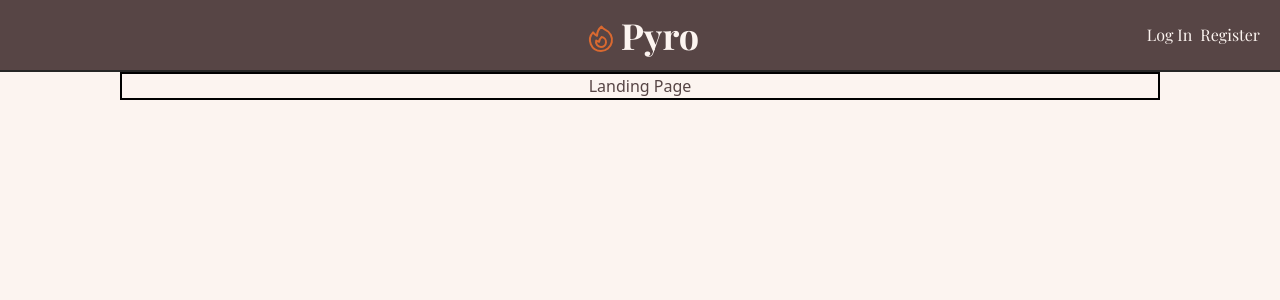
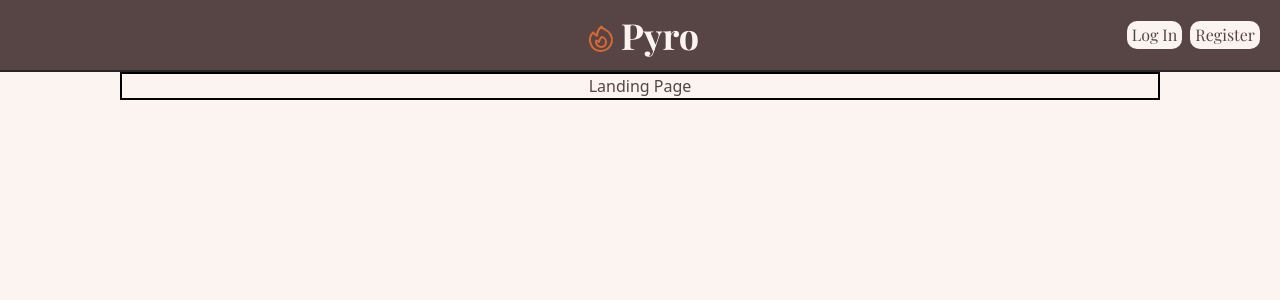
Before and after one commit to NovaByte-CS4800-Group-2/pyro, a Next.js app in the folder client/: page / in a window 1280 px wide. Shown: the top 300 px of the page. Built offline with nearby package versions, Linux system fonts and the light colour scheme; a web font is replaced by a local one.

Commit message:
Header Button Styling

```diff
--- a/client/app/globals.css
+++ b/client/app/globals.css
@@ -20,3 +20,27 @@ body {
   background-color: var(--seashell);
   color: var(--liver);
 }
+/* Button Styling */
+.button {
+  background: var(--seashell);
+  border-radius: 10px;
+  padding: 2px;
+  padding-left: 5px;
+  padding-right: 5px;
+}
+/* Button Hover Animation */
+.button:hover {
+  animation: forwards;
+  animation: button_expand 100ms linear 0s 1 normal both;
+}
+@keyframes button_expand {
+  0% {}
+  100%
+  {
+    background-color: antiquewhite;
+    padding: 4px;
+    padding-left: 7px;
+    padding-right: 7px;
+    font-size: large;
+  }
+}
--- a/client/app/ui/header.tsx
+++ b/client/app/ui/header.tsx
@@ -1,6 +1,6 @@
 import { FireIcon } from "@heroicons/react/24/outline";
 import Link from "next/link";
-
+import "@/app/globals.css";
 
 export default function Header() {
 	return <div className="flex bg-(--liver) border-b-2 border-neutral-800 w-full h-18 text-(--seashell) font-display">
@@ -12,6 +12,6 @@ export default function Header() {
 			/>
 			<h1 className="text-4xl font-bold">Pyro</h1>
 		</Link>
-		<nav className="w-1/3 flex justify-end items-center p-5 gap-2"><Link href="/log-in">Log In</Link><Link href="/register">Register</Link></nav>
+		<nav className="w-1/3 flex justify-end items-center p-5 gap-2"><Link href="/log-in" className="button text-(--liver)">Log In</Link><Link href="/register" className="button text-(--liver)">Register</Link></nav>
   	</div>
 }
```
